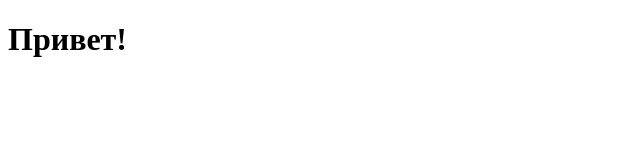
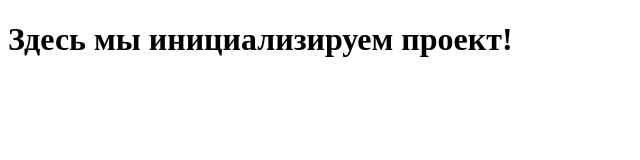
Before and after one commit to AvganovaT/Module02-Test, a plain HTML site: page index.html in a window 1280 px wide. Shown: the whole page, without its empty margins (0-640 px from the left). Drawn offline with Linux system fonts and the light colour scheme.

Commit message:
change index.html

```diff
--- a/index.html
+++ b/index.html
@@ -7,6 +7,6 @@
     <title>Document</title>
 </head>
 <body>
-    <H1>Привет!</H1>
+    <H1>Здесь мы инициализируем проект!</H1>
 </body>
 </html>
```
